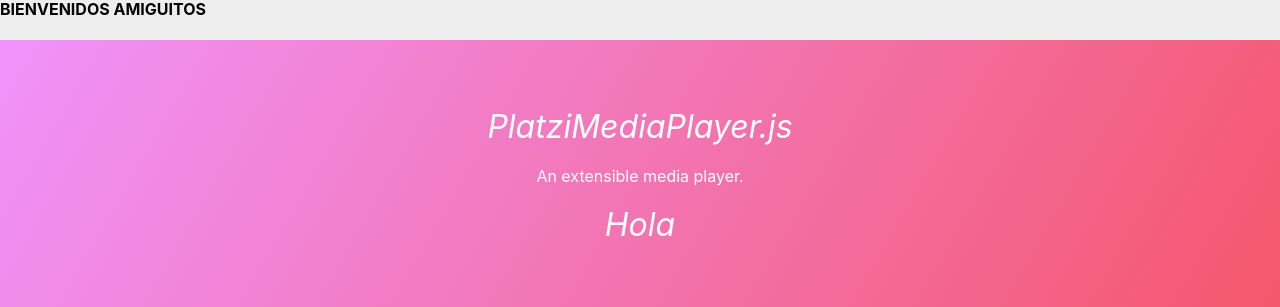
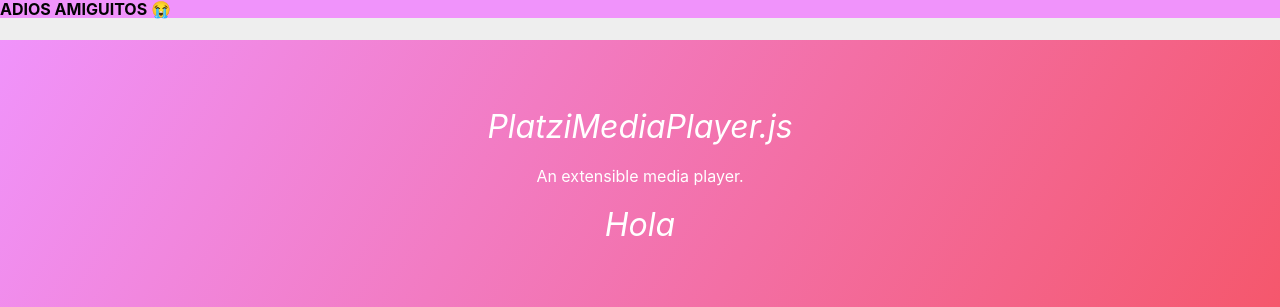
Before and after one commit to IDifusal/gitcourse, a website built with Parcel: page index.html in a window 1280 px wide. Shown: the top 307 px of the page. Built offline with nearby package versions, Linux system fonts and the light colour scheme.

Commit message:
terminado la cabecera

```diff
--- a/index.html
+++ b/index.html
@@ -10,7 +10,7 @@
 
   <body>
     <div id="cabecera">
-      <h4> BIENVENIDOS AMIGUITOS</h4>
+      <h4> ADIOS AMIGUITOS 😭</h4>
     </div>
     <div id="container">
       <div id="post"></div>
--- a/src/index.css
+++ b/src/index.css
@@ -36,3 +36,6 @@
 .movie {
   width: 100%;
 }
+#cabecera {
+  background-color: #f093fb;
+}
```
